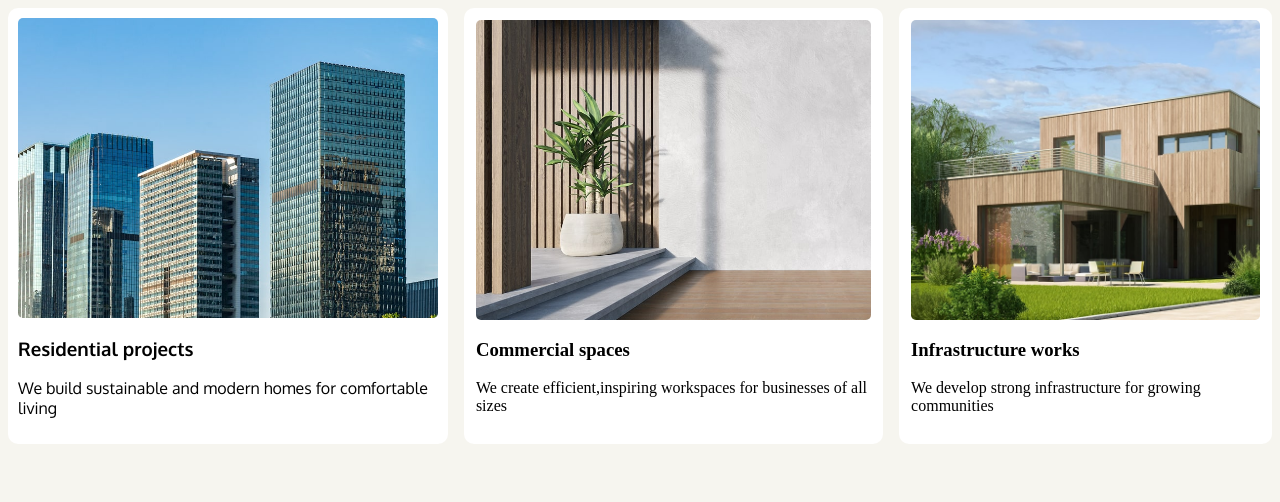
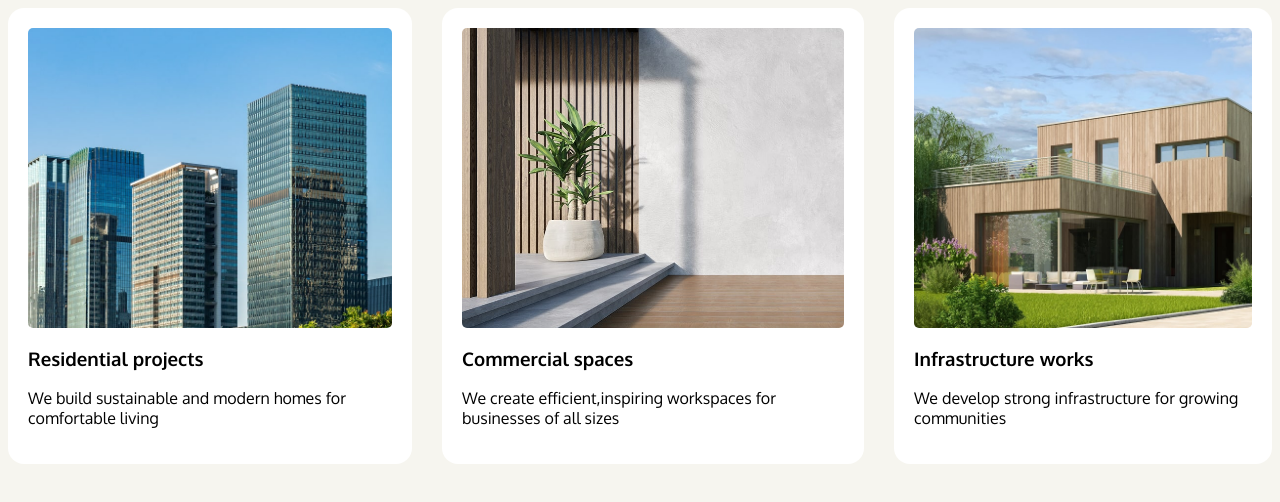
Before and after one commit to eleiceatoi/eleiceatoi.github.io, a plain HTML site: page week3/flexbox1.html in a window 1280 px wide. Drawn offline with Linux system fonts and the light colour scheme.

Commit message:
fix: gap size ,width size and margin size

```diff
--- a/week3/flexbox1.html
+++ b/week3/flexbox1.html
@@ -12,32 +12,35 @@
 <style>
     body {
         background-color: rgba(246, 245, 239);
+        font-family: "Oxygen", sans-serif;
     }
 
     .r {
         background-color: rgb(255, 255, 255);
-        padding: 10px;
-        border-radius: 10px;
+        padding: 20px;
+        border-radius: 16px;
         font-family: "Oxygen", sans-serif;
     }
 
     .c {
         background-color: rgb(255, 255, 255);
-        padding: 12px;
-        border-radius: 10px;
+        padding: 20px;
+        border-radius: 16px;
         font-style: "Oxygen";
     }
 
     .i {
         background-color: rgb(255, 255, 255);
-        padding: 12px;
-        border-radius: 10px;
+        padding: 20px;
+        border-radius: 16px;
         font-style: "Oxygen";
     }
 
     .flex {
         display: flex;
-        gap: 16px;
+        gap: 30px;
+        justify-content: center;
+        gap: 30px;
     }
 
     /* .flex div {
@@ -45,13 +48,14 @@
     } */
 
     .image1 {
-        width: 100%;
+        max-width: 1200px;
         min-height: 300px;
         background-image: url(images/rp.jpg);
         background-size: cover;
         background-position: center;
         border-radius: 5px;
         margin-bottom: 10px;
+        margin: auto;
     }
 
     .image2 {
@@ -72,6 +76,7 @@
         background-position: center;
         border-radius: 5px;
         margin-bottom: 10px;
+    }
 </style>
 
 <body>
```
